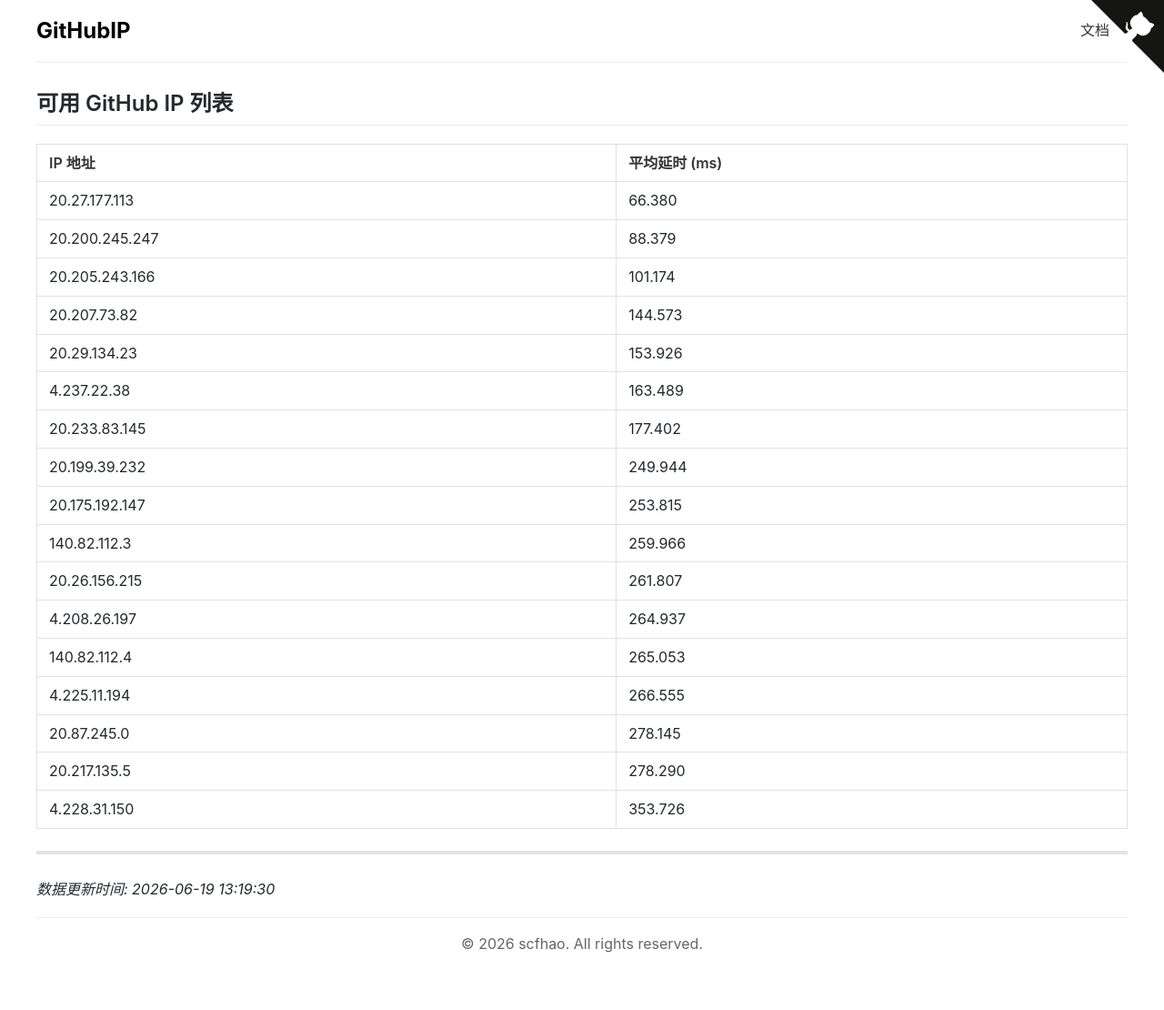
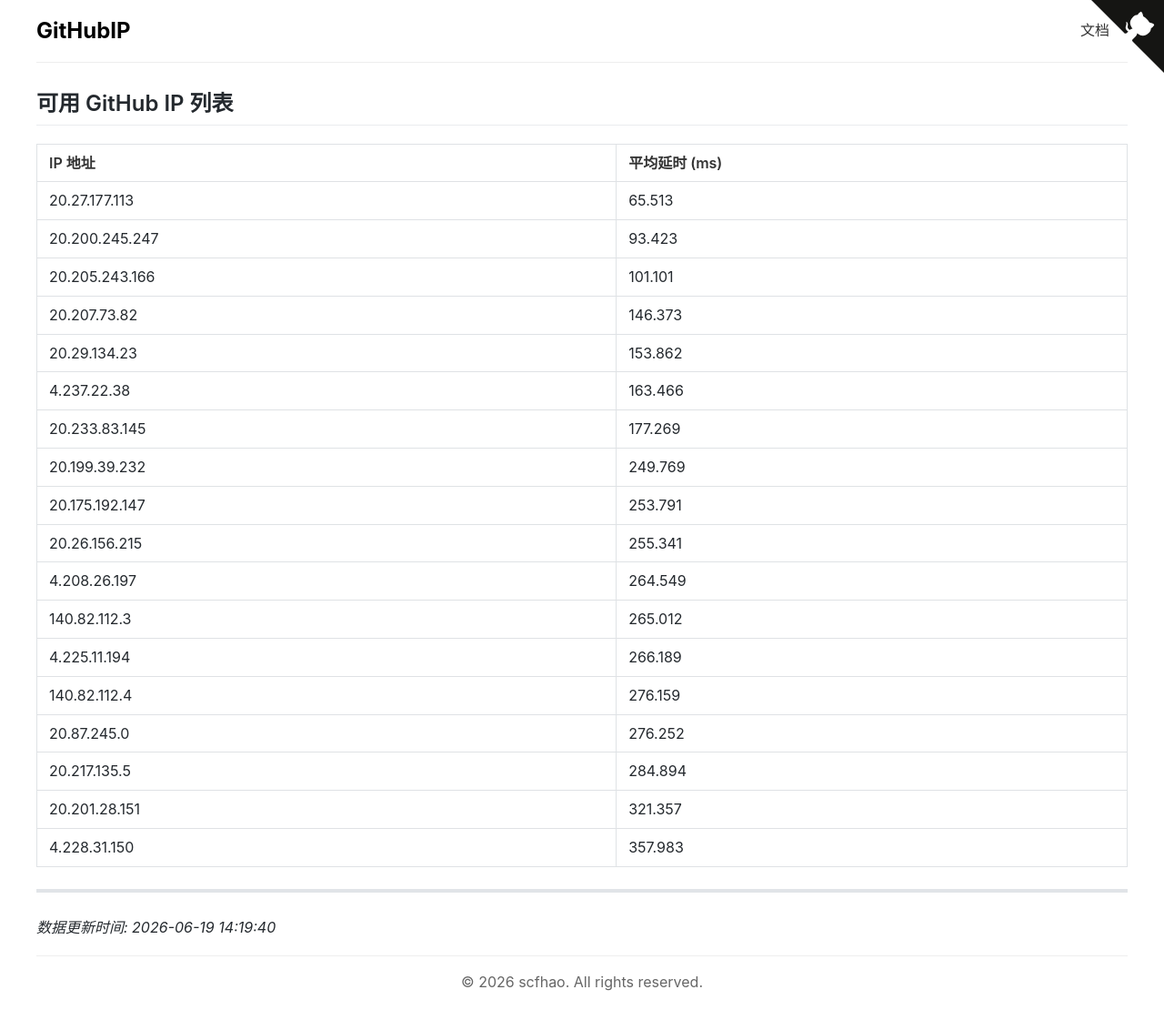
Before and after one commit to scfhao/GitHubIP, a Jekyll site: the page built from index.md, in a window 1280 px wide. Shown: the whole page at 91% size. Built offline with Jekyll 4.4.1, drawn with Linux system fonts in a browser that asks for light colours; before the commit the page ends 1068 px from its top, so only the background shows below that.

Commit message:
自动脚本执行 - 2026-06-19 14:19:40

```diff
--- a/index.md
+++ b/index.md
@@ -1,31 +1,32 @@
 ---
 layout: home
 title: GitHub IP 列表
-date: 2026-06-19 13:19:30
+date: 2026-06-19 14:19:40
 ---
 
 ## 可用 GitHub IP 列表
 
 | IP 地址 | 平均延时 (ms) |
 |---------|--------------|
-| 20.27.177.113 | 66.380 |
-| 20.200.245.247 | 88.379 |
-| 20.205.243.166 | 101.174 |
-| 20.207.73.82 | 144.573 |
-| 20.29.134.23 | 153.926 |
-| 4.237.22.38 | 163.489 |
-| 20.233.83.145 | 177.402 |
-| 20.199.39.232 | 249.944 |
-| 20.175.192.147 | 253.815 |
-| 140.82.112.3 | 259.966 |
-| 20.26.156.215 | 261.807 |
-| 4.208.26.197 | 264.937 |
-| 140.82.112.4 | 265.053 |
-| 4.225.11.194 | 266.555 |
-| 20.87.245.0 | 278.145 |
-| 20.217.135.5 | 278.290 |
-| 4.228.31.150 | 353.726 |
+| 20.27.177.113 | 65.513 |
+| 20.200.245.247 | 93.423 |
+| 20.205.243.166 | 101.101 |
+| 20.207.73.82 | 146.373 |
+| 20.29.134.23 | 153.862 |
+| 4.237.22.38 | 163.466 |
+| 20.233.83.145 | 177.269 |
+| 20.199.39.232 | 249.769 |
+| 20.175.192.147 | 253.791 |
+| 20.26.156.215 | 255.341 |
+| 4.208.26.197 | 264.549 |
+| 140.82.112.3 | 265.012 |
+| 4.225.11.194 | 266.189 |
+| 140.82.112.4 | 276.159 |
+| 20.87.245.0 | 276.252 |
+| 20.217.135.5 | 284.894 |
+| 20.201.28.151 | 321.357 |
+| 4.228.31.150 | 357.983 |
 
 ---
 
-*数据更新时间: 2026-06-19 13:19:30*
+*数据更新时间: 2026-06-19 14:19:40*
```
